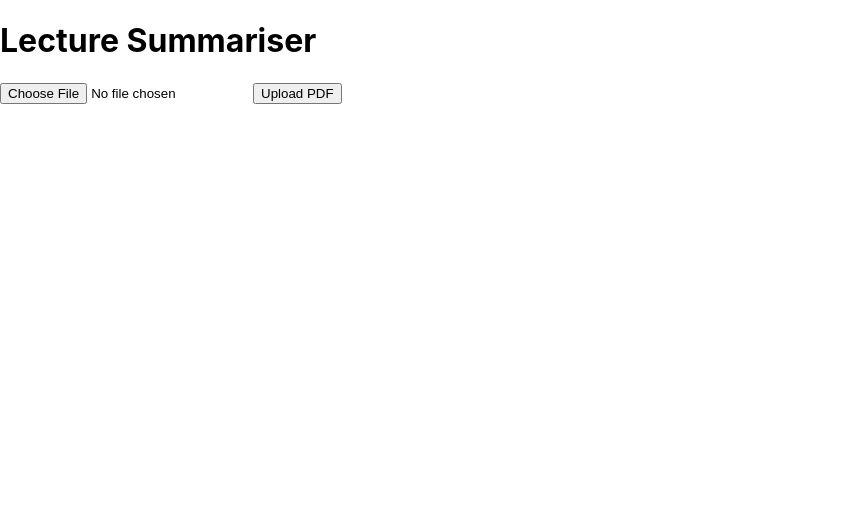
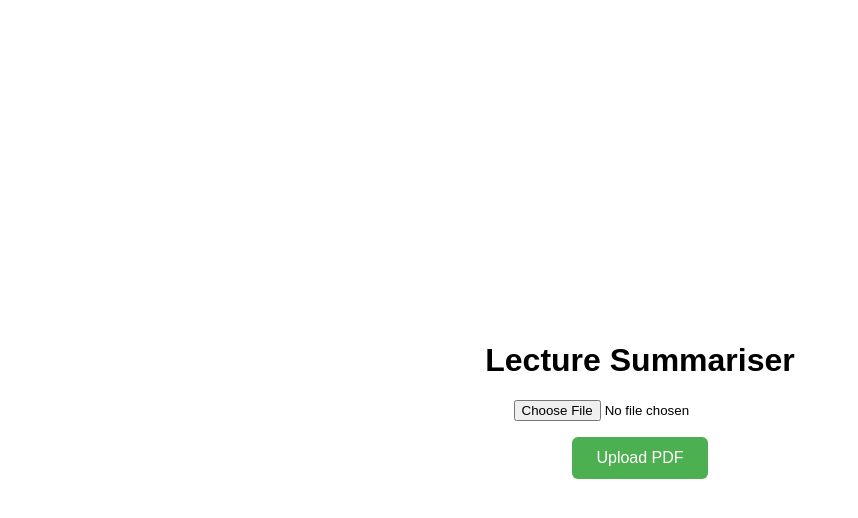
Before and after one commit to nt883/lecture-summariser, a React (Create React App) app in the folder frontend/: page / in a window 1280 px wide. Shown: the top 518 px of the page, without its empty margins (0-858 px from the left). Built offline with nearby package versions, Linux system fonts and the light colour scheme.

Commit message:
feat : error message for failed uploads handled

```diff
--- a/frontend/src/App.css
+++ b/frontend/src/App.css
@@ -1,38 +1,39 @@
 .App {
-  text-align: center;
-}
-
-.App-logo {
-  height: 40vmin;
-  pointer-events: none;
-}
-
-@media (prefers-reduced-motion: no-preference) {
-  .App-logo {
-    animation: App-logo-spin infinite 20s linear;
-  }
-}
-
-.App-header {
-  background-color: #282c34;
-  min-height: 100vh;
   display: flex;
   flex-direction: column;
   align-items: center;
   justify-content: center;
-  font-size: calc(10px + 2vmin);
-  color: white;
+  min-height: 100vh;
+  font-family: Arial, sans-serif;
+  text-align: center;
 }
 
-.App-link {
-  color: #61dafb;
+.upload-button {
+  margin-top: 1rem;
+  padding: 0.75rem 1.5rem;
+  font-size: 1rem;
+  background-color: #4CAF50;
+  color: white;
+  border: none;
+  border-radius: 6px;
+  cursor: pointer;
 }
 
-@keyframes App-logo-spin {
-  from {
-    transform: rotate(0deg);
-  }
-  to {
-    transform: rotate(360deg);
-  }
+.upload-button:hover {
+  background-color: #45a049;
 }
+
+.extracted-text {
+  margin-top: 1.5rem;
+  max-width: 600px;
+  text-align: left;
+  background: #f4f4f4;
+  padding: 1rem;
+  border-radius: 6px;
+  white-space: pre-wrap;
+}
+.error-message {
+  color: #d32f2f;
+  margin-top: 1rem;
+  font-weight: 500;
+}
--- a/frontend/src/App.js
+++ b/frontend/src/App.js
@@ -1,14 +1,18 @@
 import { useState } from 'react';
+import './App.css';
 
 function App() {
   const [file, setFile] = useState(null);
   const [text, setText] = useState('');
   const [loading, setLoading] = useState(false);
+  const [error, setError] = useState('');
 
   const handleUpload = async () => {
     if (!file) return;
     setLoading(true);
+    setError('');
 
+    try {
       const formData = new FormData();
       formData.append('file', file);
 
@@ -16,20 +20,30 @@ function App() {
         method: 'POST',
         body: formData,
       });
+
+      if (!res.ok) {
+        throw new Error('Upload failed');
+      }
+
       const data = await res.json();
       setText(data.text);
+    } catch (err) {
+      setError('Something went wrong while uploading. Please try again.');
+    } finally {
       setLoading(false);
+    }
   };
 
   return (
-    <div>
+    <div className="App">
       <h1>Lecture Summariser</h1>
       <input type='file' accept='.pdf'
         onChange={e => setFile(e.target.files[0])} />
-      <button onClick={handleUpload}>
+      <button className="upload-button" onClick={handleUpload}>
         {loading ? 'Extracting...' : 'Upload PDF'}
       </button>
-      {text && <pre>{text}</pre>}
+      {error && <p className="error-message">{error}</p>}
+      {text && <pre className="extracted-text">{text}</pre>}
     </div>
   );
 }
```
Lines whose indentation alone changed are shown as unchanged.
